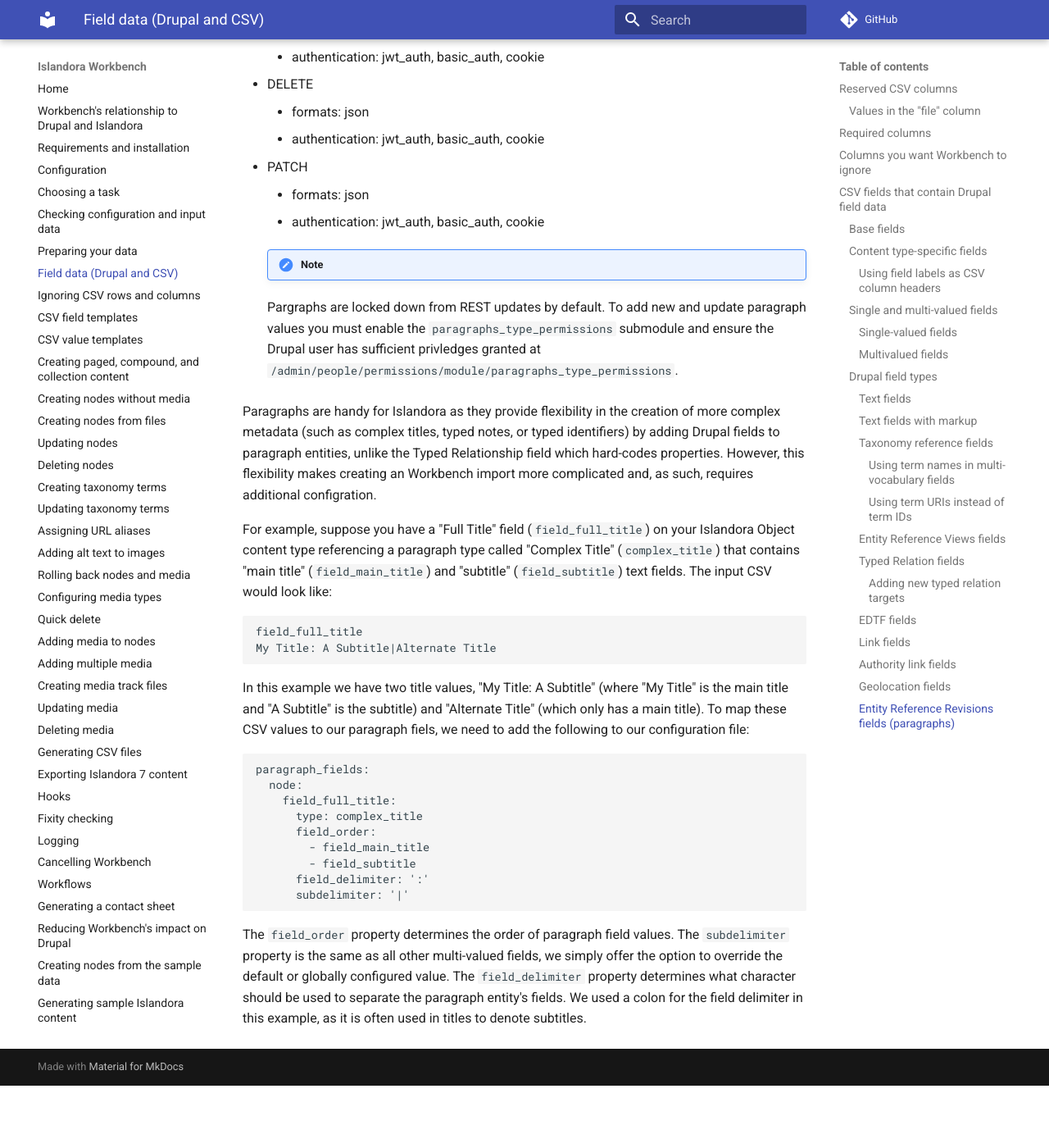
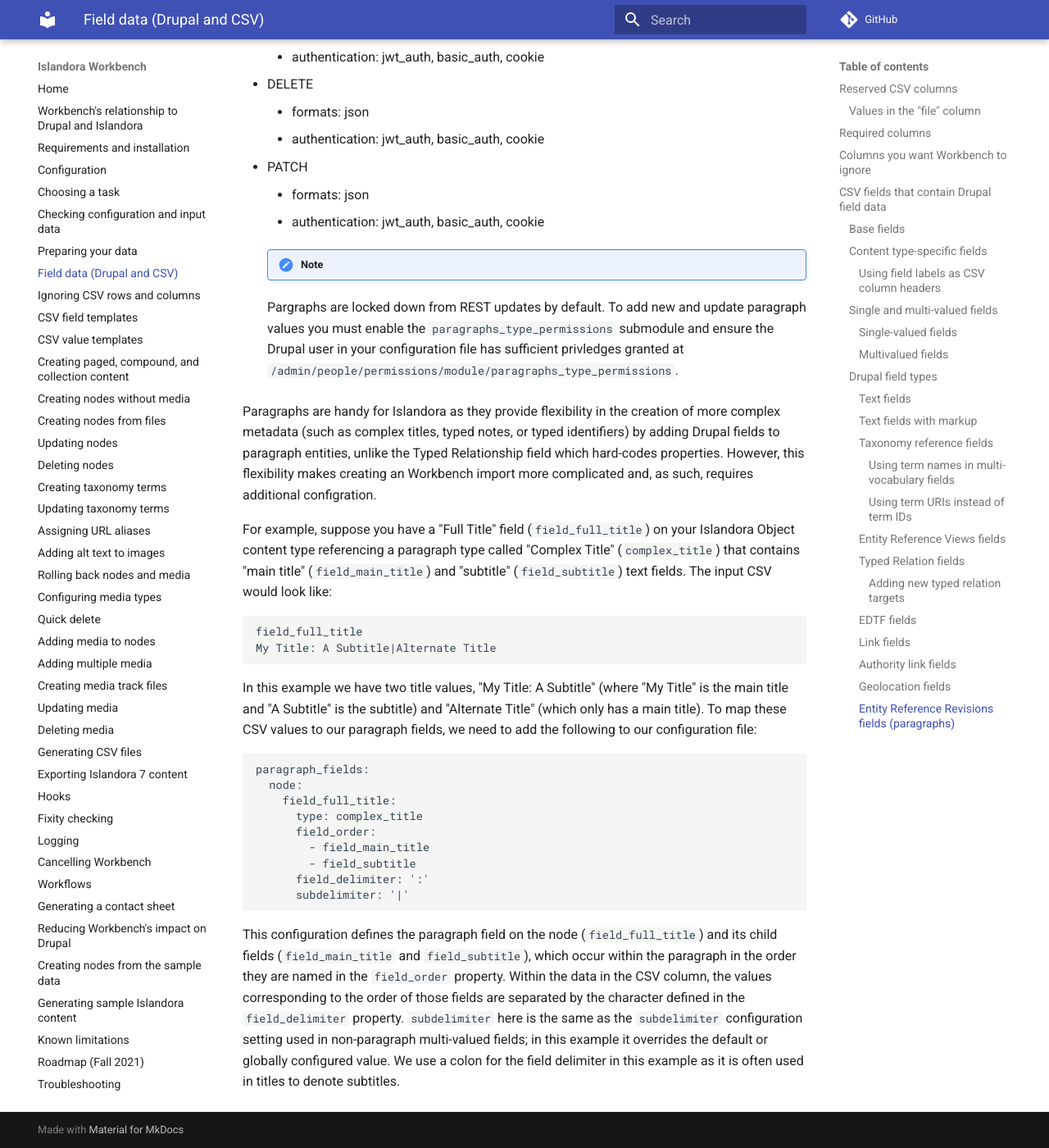
Before and after one commit to mjordan/islandora_workbench_docs, an MkDocs documentation site: the page built from docs/fields.md, in a window 1280 px wide and 1400 px high, scrolled down 21984 px. Shown: the whole window at 82% size. Built offline with MkDocs 1.6.1 and Material for MkDocs 9.7.7, drawn with Linux system fonts in a browser that asks for light colours; comment, search, counter and statistics services are not loaded; before the commit the page ends 23308 px from its top, so only the background shows below that.

Commit message:
More edits on the paragraphs documentation.

````diff
--- a/docs/fields.md
+++ b/docs/fields.md
@@ -560,7 +560,7 @@
     * authentication: jwt_auth, basic_auth, cookie
 
     !!! note
-    Pargraphs are locked down from REST updates by default. To add new and update paragraph values you must enable the `paragraphs_type_permissions` submodule and ensure the Drupal user has sufficient privledges granted at `/admin/people/permissions/module/paragraphs_type_permissions`.
+    Pargraphs are locked down from REST updates by default. To add new and update paragraph values you must enable the `paragraphs_type_permissions` submodule and ensure the Drupal user in your configuration file has sufficient privledges granted at `/admin/people/permissions/module/paragraphs_type_permissions`.
 
 
 Paragraphs are handy for Islandora as they provide flexibility in the creation of more complex metadata (such as complex titles, typed notes, or typed identifiers) by adding Drupal fields to paragraph entities, unlike the Typed Relationship field which hard-codes properties. However, this flexibility makes creating an Workbench import more complicated and, as such, requires additional configration.
@@ -572,7 +572,7 @@
 My Title: A Subtitle|Alternate Title
 ```
 
-In this example we have two title values, "My Title: A Subtitle" (where "My Title" is the main title and "A Subtitle" is the subtitle) and "Alternate Title" (which only has a main title). To map these CSV values to our paragraph fiels, we need to add the following to our configuration file:
+In this example we have two title values, "My Title: A Subtitle" (where "My Title" is the main title and "A Subtitle" is the subtitle) and "Alternate Title" (which only has a main title). To map these CSV values to our paragraph fields, we need to add the following to our configuration file:
 
 ```yml
 paragraph_fields:
@@ -586,4 +586,4 @@
       subdelimiter: '|'
 ```
 
-The `field_order` property determines the order of paragraph field values. The `subdelimiter` property is the same as all other multi-valued fields, we simply offer the option to override the default or globally configured value. The `field_delimiter` property determines what character should be used to separate the paragraph entity's fields. We used a colon for the field delimiter in this example, as it is often used in titles to denote subtitles.
+This configuration defines the paragraph field on the node (`field_full_title`) and its child fields (`field_main_title` and `field_subtitle`), which occur within the paragraph in the order they are named in the `field_order` property. Within the data in the CSV column, the values corresponding to the order of those fields are separated by the character defined in the `field_delimiter` property. `subdelimiter` here is the same as the `subdelimiter` configuration setting used in non-paragraph multi-valued fields; in this example it overrides the default or globally configured value. We use a colon for the field delimiter in this example as it is often used in titles to denote subtitles.
````
Also changed, not shown: docs/changelog.md (+1 -0 lines), docs/configuration.md (+1 -0 lines), docs/ignoring_csv_rows_and_columns.md (+8 -4 lines).
